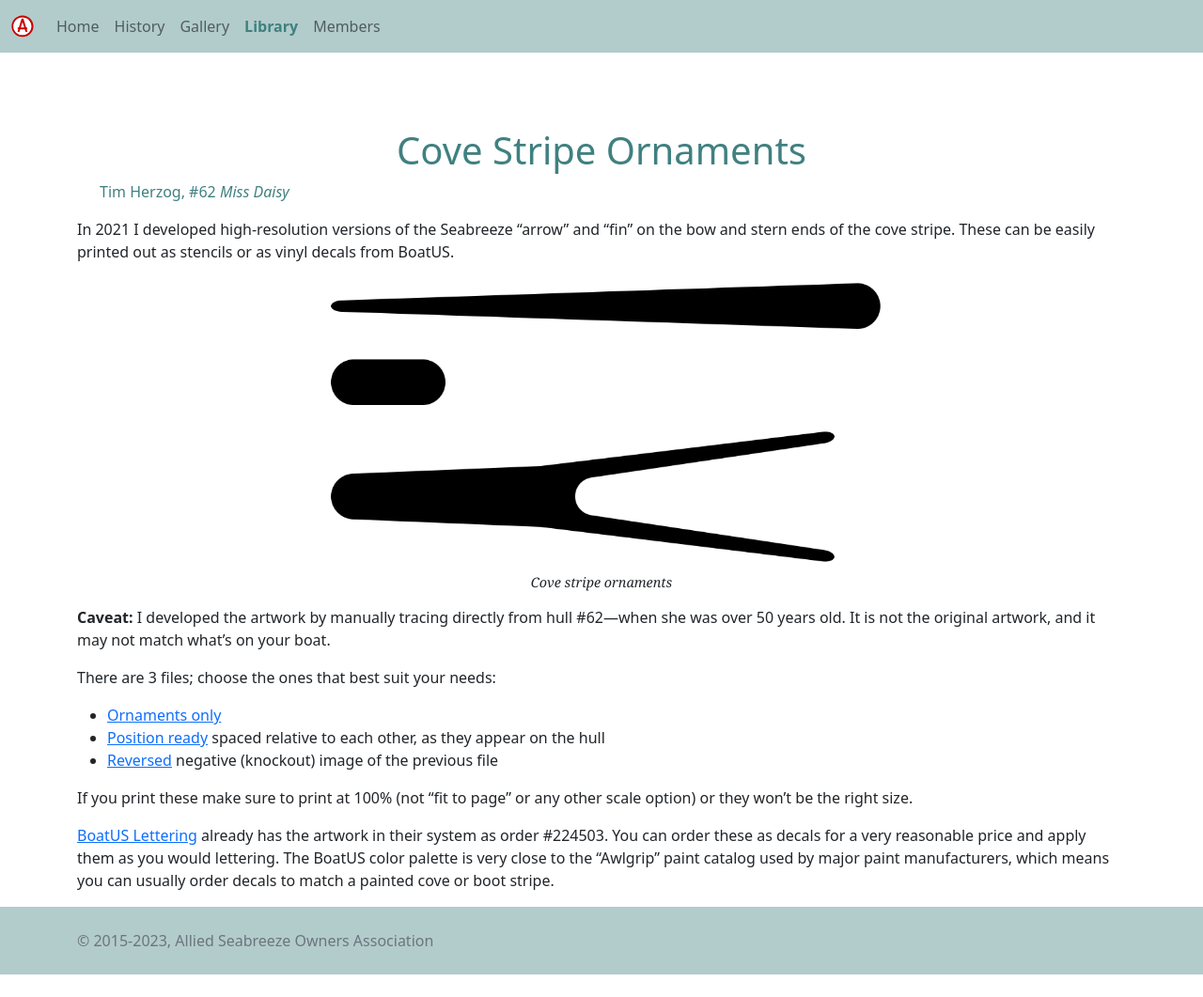
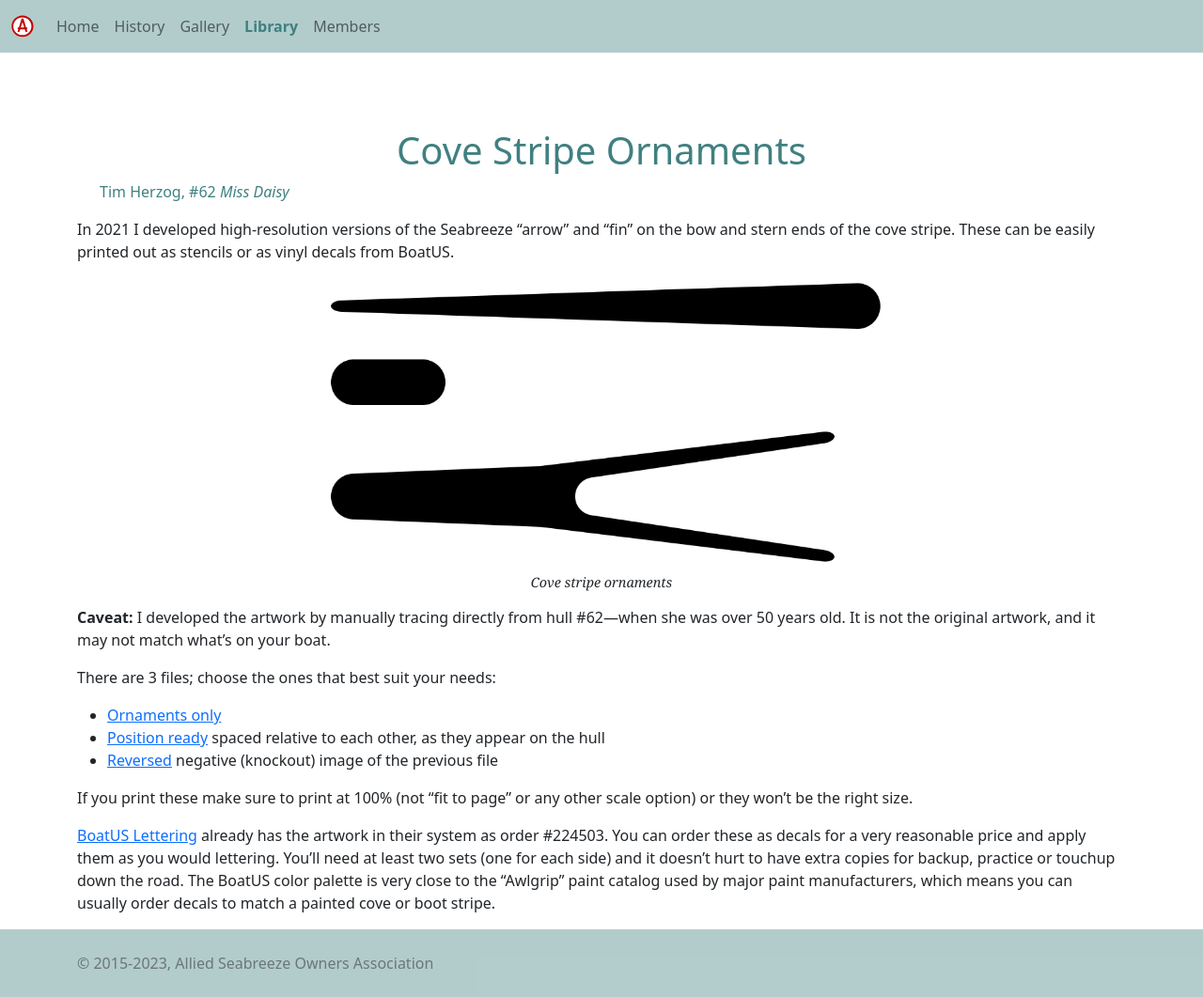
Before and after one commit to tgherzog/ASOA, a Jekyll site: the page built from articles/cove-stripe.md, in a window 1280 px wide. Shown: the whole page at 94% size. Built offline with Jekyll 4.4.1, drawn with Linux system fonts in a browser that asks for light colours; before the commit the page ends 1037 px from its top, so only the background shows below that.

Commit message:
Enhance cove stripe article

```diff
--- a/articles/cove-stripe.md
+++ b/articles/cove-stripe.md
@@ -33,6 +33,8 @@ option) or they won't be the right size.
 [BoatUS Lettering](https://www.boatus.com/products-and-services/boat-lettering)
 already has the artwork in their system as order #224503. You can order
 these as decals for a very reasonable price and apply them as you would lettering.
+You'll need at least two sets (one for each side) and it doesn't hurt to have
+extra copies for backup, practice or touchup down the road.
 The BoatUS color palette
 is very close to the "Awlgrip" paint catalog used by major paint manufacturers, which
 means you can usually order decals to match a painted cove or boot stripe.
```
